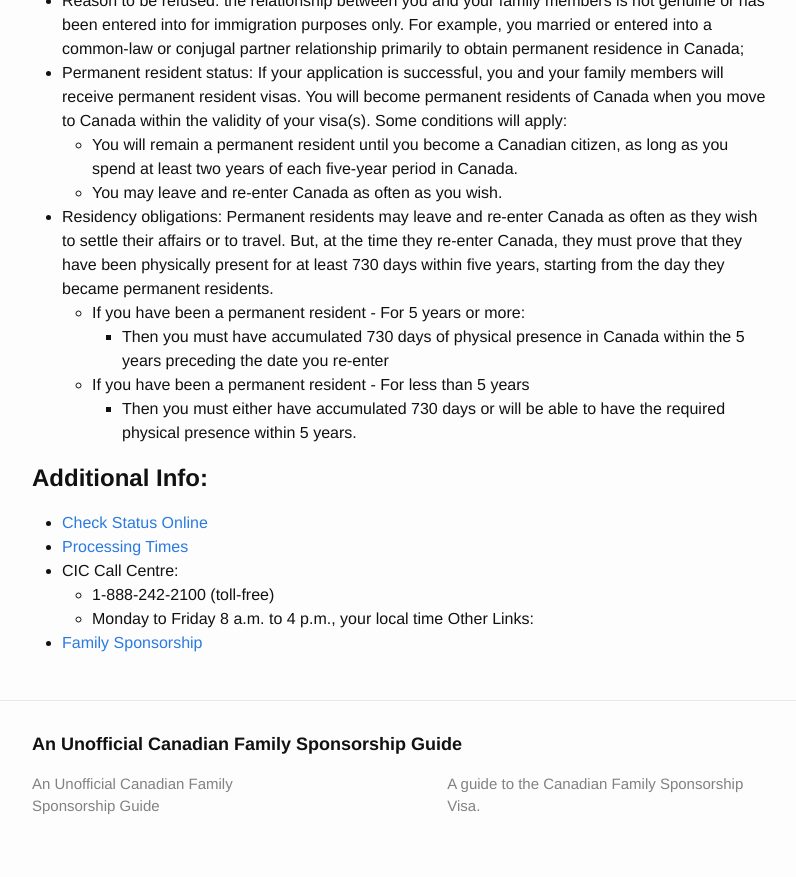
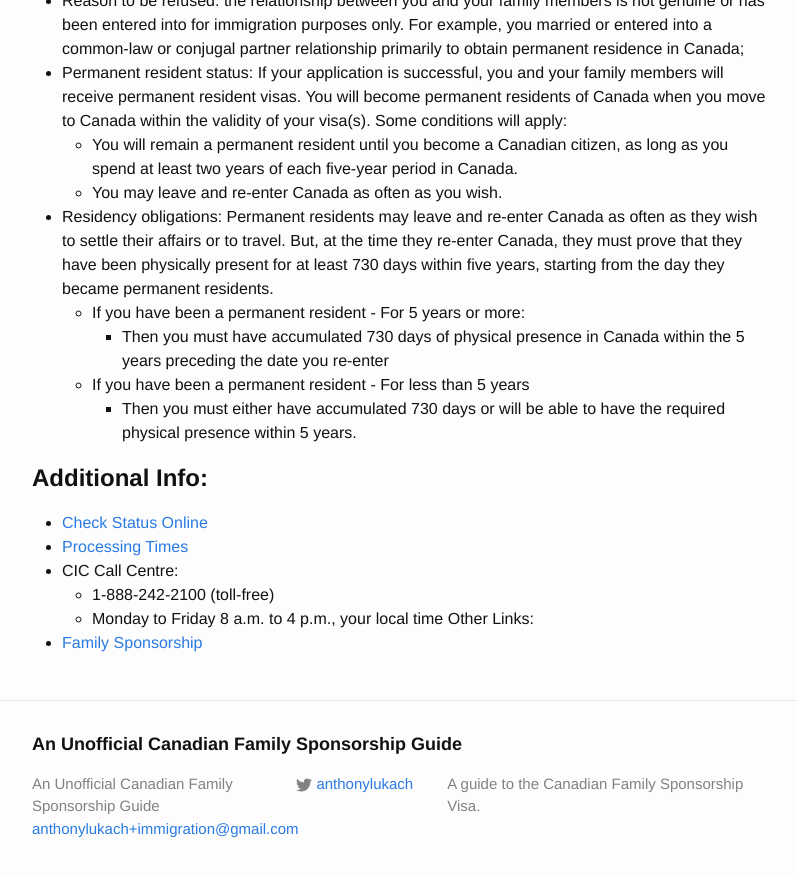
Before and after one commit to alukach/unofficial-guide-to-canadian-immigration, a Jekyll site: the page built from index.md, in a window 1280 px wide and 900 px high, scrolled down 3075 px. Shown: the top 877 px of the window, without its empty margins (238-1034 px from the left). Built offline with Jekyll 4.4.1, drawn with Linux system fonts in a browser that asks for light colours.

Commit message:
Update _config.yml

```diff
--- a/_config.yml
+++ b/_config.yml
@@ -1,11 +1,11 @@
 # Site settings
 title: An Unofficial Canadian Family Sponsorship Guide
-# email: your-email@domain.com
+email: anthonylukach+immigration@gmail.com
 description: > # this means to ignore newlines until "baseurl:"
     A guide to the Canadian Family Sponsorship Visa.
 baseurl: "/canada-immigration-tips/" # the subpath of your site, e.g. /blog/
 url: "http://alukach.com/canada-immigration-tips/" # the base hostname & protocol for your site
-# twitter_username: jekyllrb
+twitter_username: anthonylukach
 # github_username:  jekyll
 
 # Build settings
```
